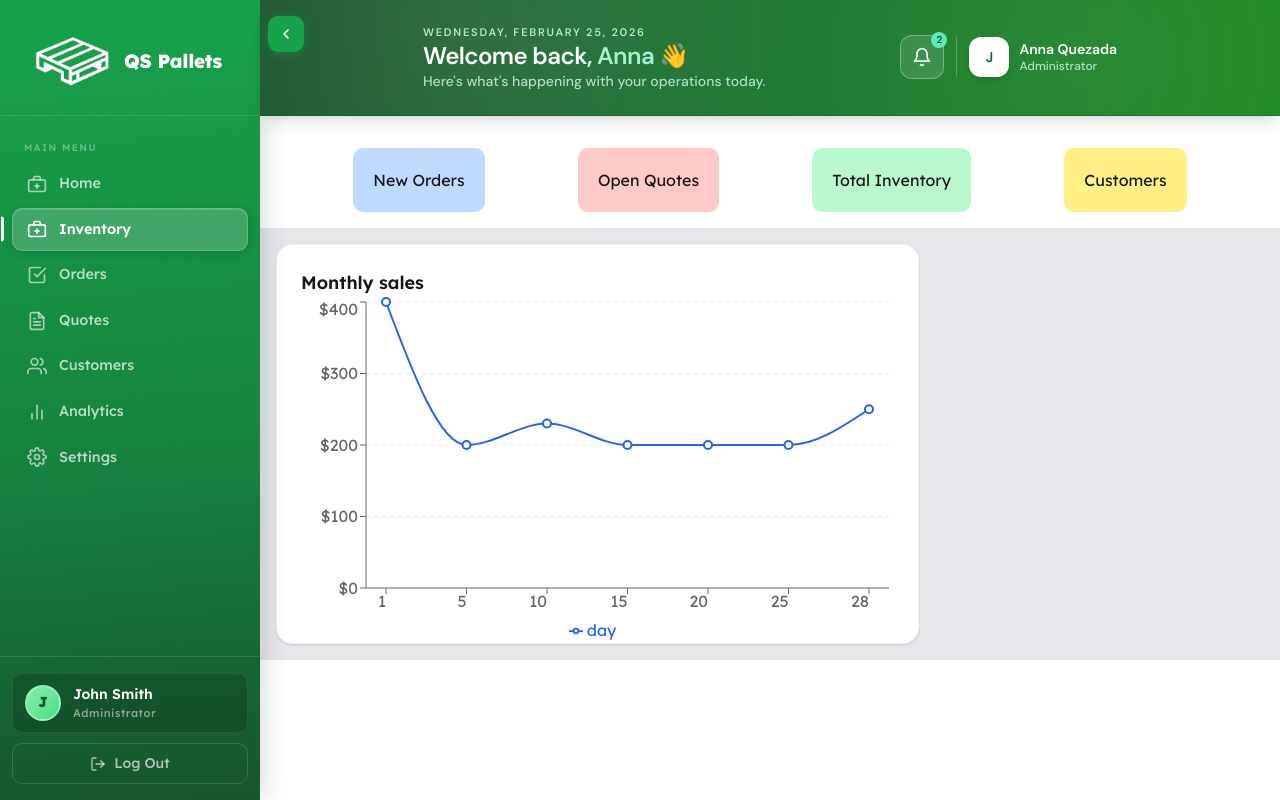
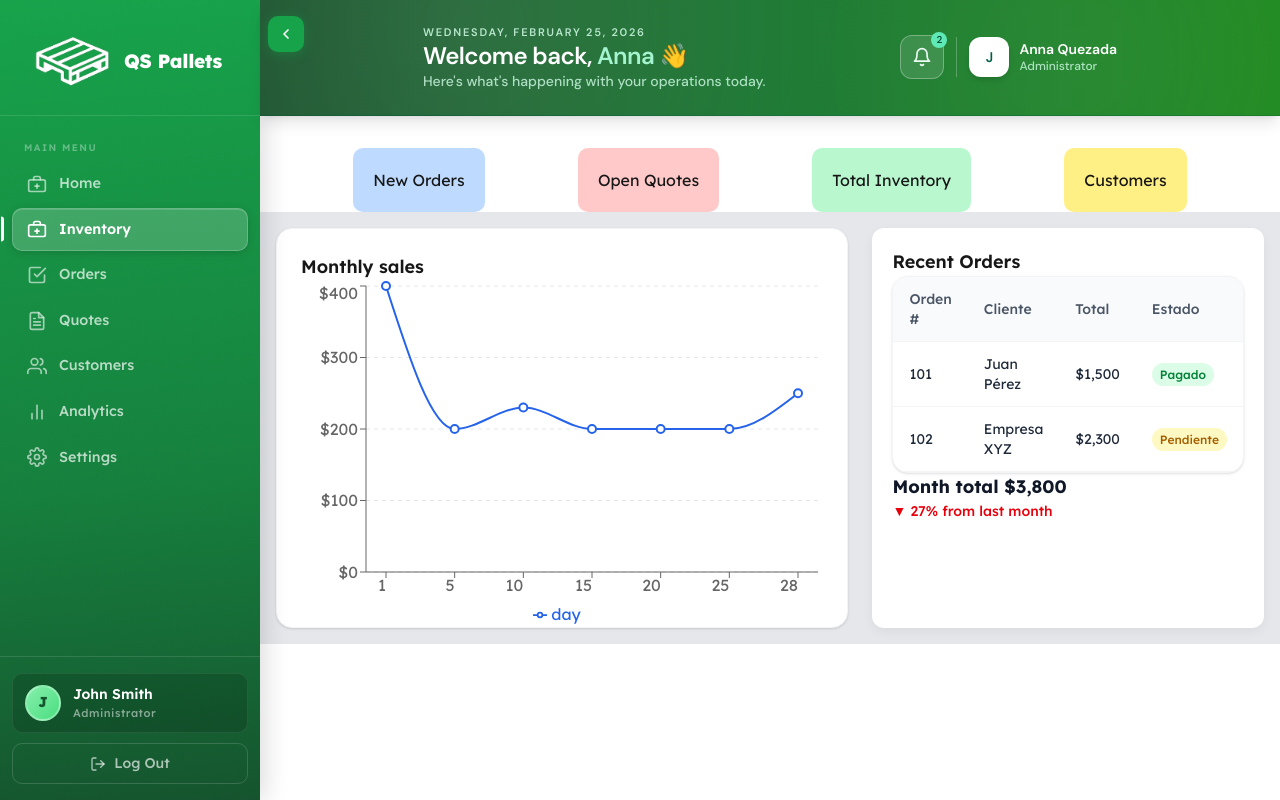
Before and after one commit to hquezada24/qs-pallets, a Next.js app: page /dashboard in a window 1280 px wide. Built offline with nearby package versions, Linux system fonts and the light colour scheme.

Commit message:
Add table component and static table data

```diff
--- a/src/app/(dashboard)/dashboard/page.js
+++ b/src/app/(dashboard)/dashboard/page.js
@@ -1,17 +1,42 @@
 import DashboardNav from "@/components/DashboardNav";
 import DashboardHomeGraph from "@/components/DashboardHomeGraph";
+import Table from "@/components/Table";
+
+const orderColumns = [
+  { key: "id", header: "Orden #" },
+  { key: "customer", header: "Cliente" },
+  {
+    key: "total",
+    header: "Total",
+    render: (value) => `$${value.toLocaleString()}`,
+  },
+  {
+    key: "status",
+    header: "Estado",
+    render: (value) => (
+      <span
+        className={`px-2 py-1 rounded-full text-xs font-medium ${
+          value === "Pagado"
+            ? "bg-green-100 text-green-700"
+            : "bg-yellow-100 text-yellow-700"
+        }`}
+      >
+        {value}
+      </span>
+    ),
+  },
+];
+
+const orderData = [
+  { id: 101, customer: "Juan Pérez", total: 1500, status: "Pagado" },
+  { id: 102, customer: "Empresa XYZ", total: 2300, status: "Pendiente" },
+];
 
 const DashboardHome = () => {
   return (
     <>
       <style>{`
-    .dashboard-grid {
-  display: grid;
-  grid-template-columns: 1fr;
-  gap: 1.5rem;
-  padding: 1rem;
-  margin-top: 1rem;
-}
+
 
 .card {
   background: white;
@@ -27,23 +52,30 @@ const DashboardHome = () => {
   }
 
   .chart {
-    grid-column: -1 / span 2;
+    grid-column: 1 / 2;
   }
 
-  /* .table {
+  .table {
     grid-column: 2 / 3;
-  } */
+  }
 }
     `}</style>
-      <div className="items-center py-8">
+      <div className="items-center py-8 space-y-5">
         <div className="nav-options flex justify-evenly">
           <DashboardNav bg={"blue"} text={"New Orders"} />
           <DashboardNav bg={"red"} text={"Open Quotes"} />
           <DashboardNav bg={"green"} text={"Total Inventory"} />
           <DashboardNav bg={"yellow"} text={"Customers"} />
         </div>
-        <div className="graphs-tables dashboard-grid bg-gray-200 ">
+        <div
+          className="grid gap-6 p-4 bg-gray-200
+                grid-cols-1
+                lg:grid-cols-[2fr_1fr]"
+        >
           <DashboardHomeGraph className="card chart" />
+          <div className="card table">
+            <Table columns={orderColumns} data={orderData} />
+          </div>
         </div>
       </div>
     </>
```
